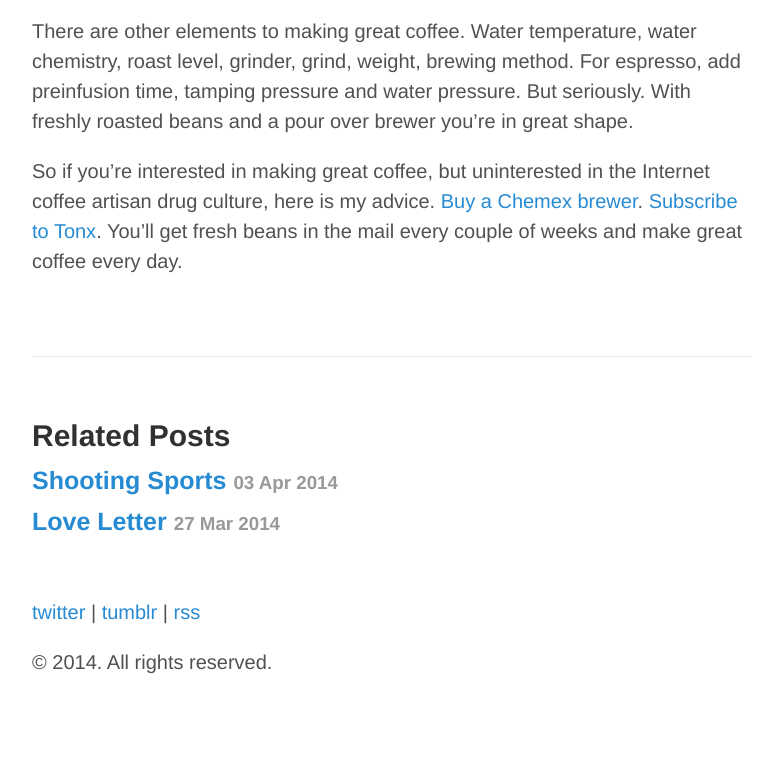
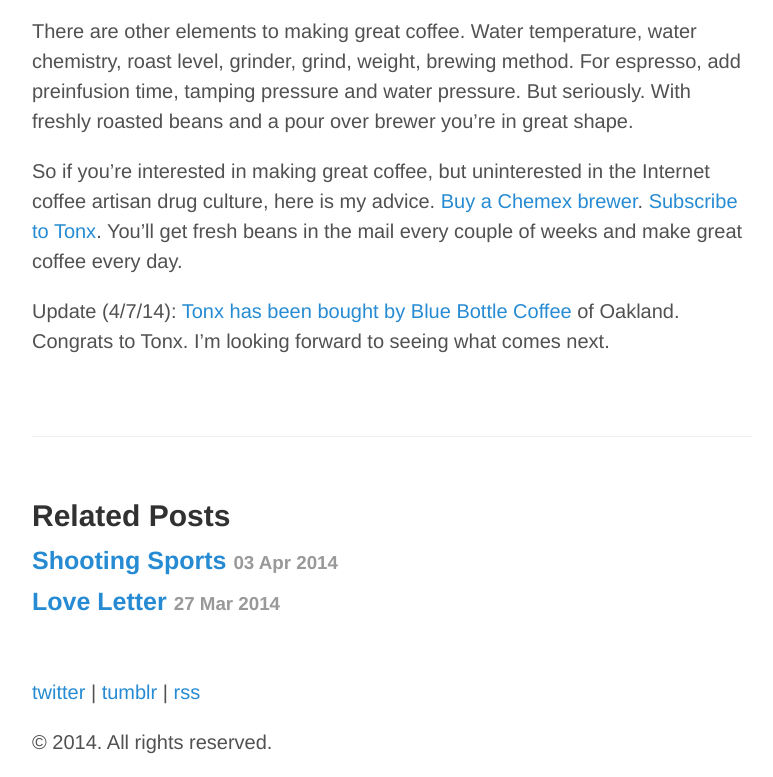
Before and after one commit to rpe/rpe.github.io, a Jekyll site: the page built from _posts/2014-03-30-not-artisan-coffee.markdown, in a window 1280 px wide and 900 px high, scrolled down 1970 px, cut to the strip 123-900 px from the top of the window. Shown: the whole strip, without its empty margins (248-1021 px from the left). Built offline with Jekyll 4.4.1, drawn with Linux system fonts in a browser that asks for light colours; Markdown is read by kramdown in place of the engine named in the settings; before the commit the page ends 2790 px from its top, so only the background shows below that.

Commit message:
Update coffee post.

```diff
--- a/_posts/2014-03-30-not-artisan-coffee.markdown
+++ b/_posts/2014-03-30-not-artisan-coffee.markdown
@@ -55,3 +55,5 @@ Internet coffee artisan drug culture, here is my advice. [Buy a Chemex brewer](h
 [Subscribe to Tonx](https://tonx.org/e05d4627).
 You'll get fresh beans in the mail every couple of weeks
 and make great coffee every day.
+
+Update (4/7/14): [Tonx has been bought by Blue Bottle Coffee](http://sprudge.com/blue-bottle-coffee-buys-handsome-and-tonx.html) of Oakland. Congrats to Tonx. I'm looking forward to seeing what comes next.
```
